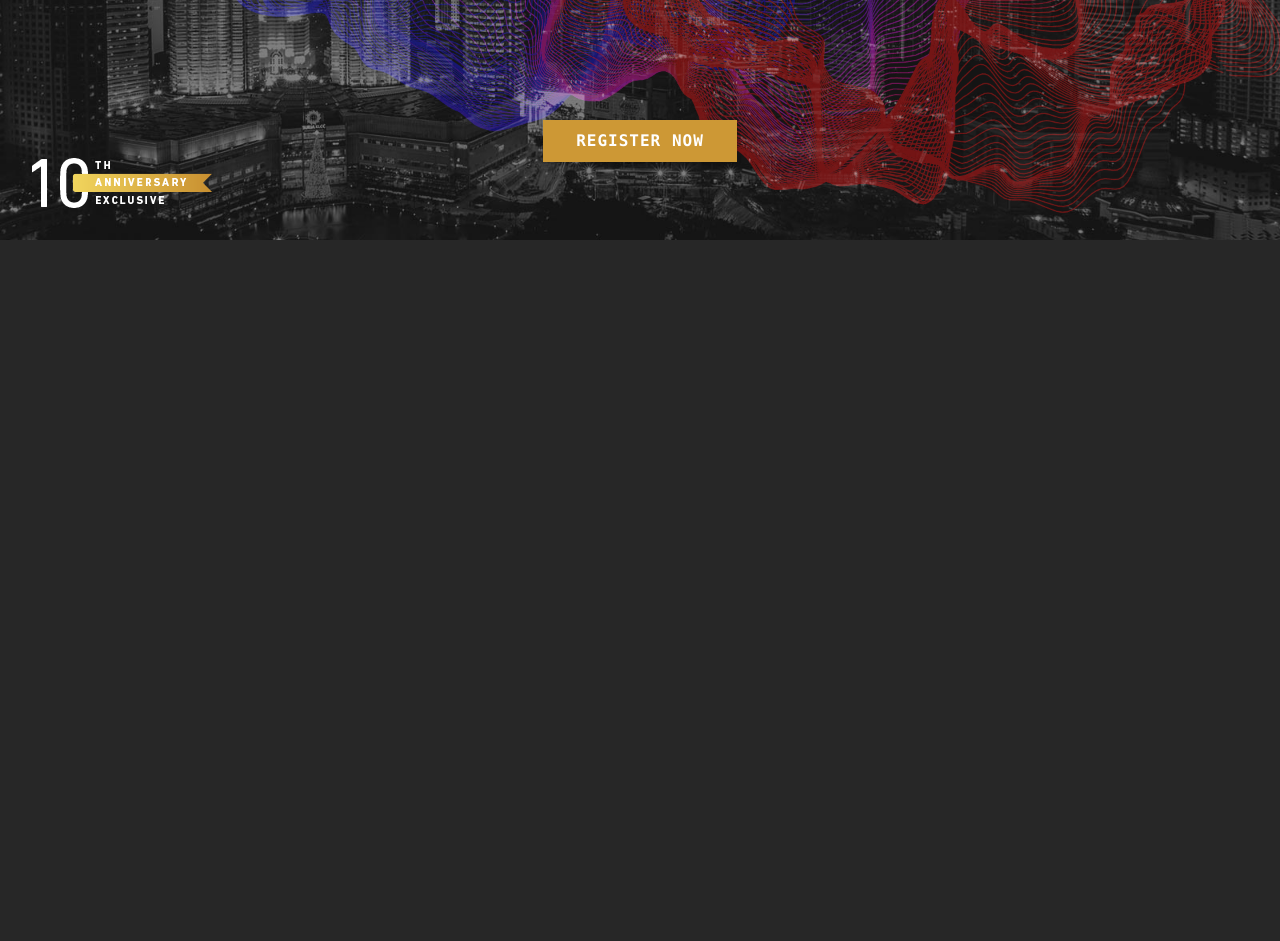
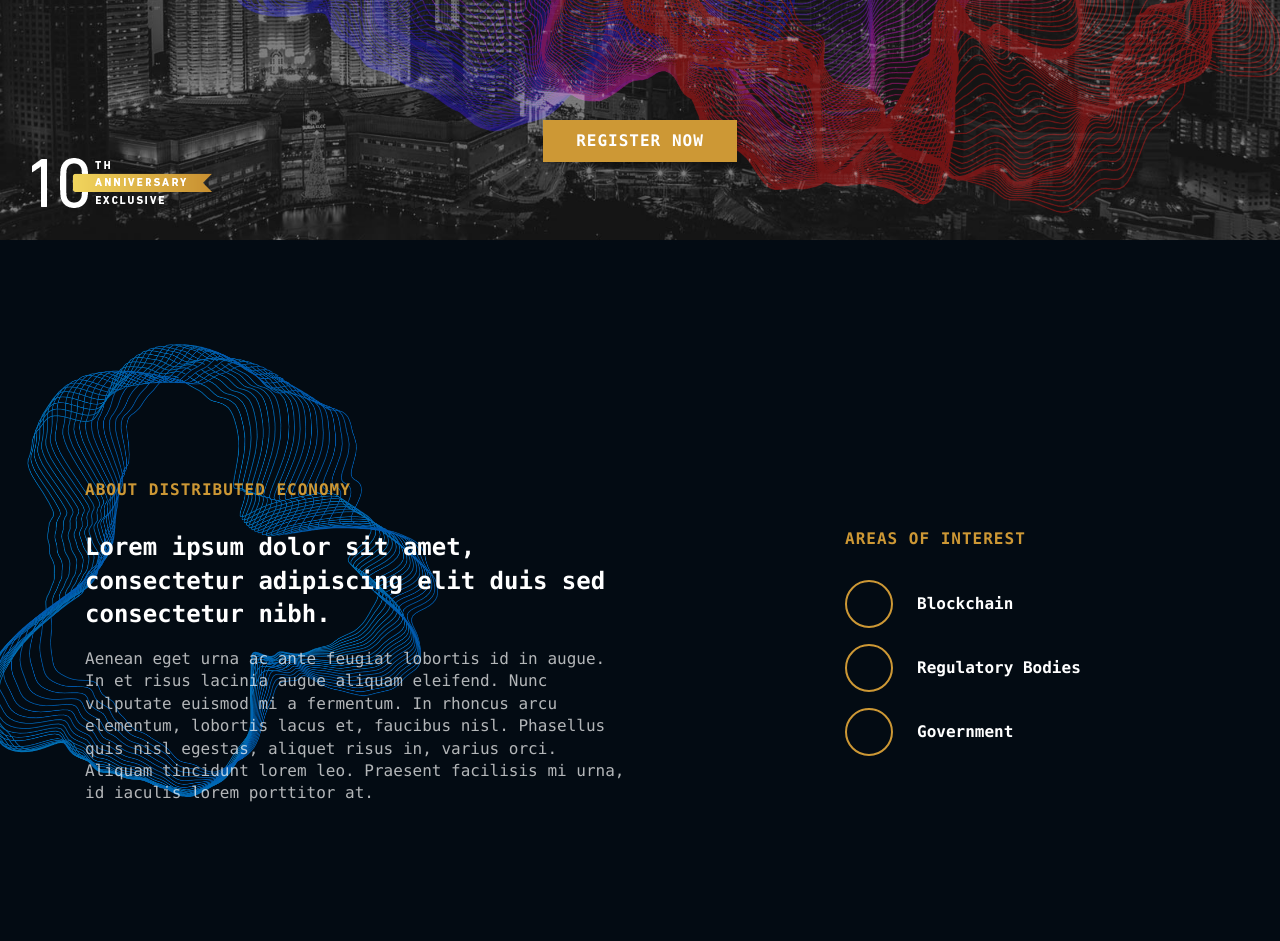
Before and after one commit to jamesssooi/ycm-summit-2018, a PHP site: page / in a window 1280 px wide. Shown: the part 560-1501 px from the top of the page. Before the commit the page ends 800 px from the top, so only its background shows below. Run offline with PHP 8.4, Linux system fonts and the light colour scheme; style sheets or scripts are compiled from the project's sources.

Commit message:
Implement About DE section

```diff
--- a/src/index.html
+++ b/src/index.html
@@ -70,6 +70,74 @@
   </div>
 </section>
 
+
+<!-- About DE -->
+<section class="about-de section">
+  <div class="container">
+    <article class="row align-items-center">
+
+      <div class="col-6 position-relative">
+        <img class="about-de-pattern" src="img/pattern-01.png" role="presentation">
+        <div class="about-de-body">
+          <header class="section-header">
+            <h2 class="section-title">About Distributed Economy</h2>
+          </header>
+          <p class="about-de-body__pullout">
+            Lorem ipsum dolor sit amet, consectetur adipiscing elit duis sed
+            consectetur nibh.
+          </p>
+          <p>
+            Aenean eget urna ac ante feugiat lobortis id in augue. In et risus
+            lacinia augue aliquam eleifend. Nunc vulputate euismod mi a fermentum.
+            In rhoncus arcu elementum, lobortis lacus et, faucibus nisl. Phasellus
+            quis nisl egestas, aliquet risus in, varius orci. Aliquam tincidunt
+            lorem leo. Praesent facilisis mi urna, id iaculis lorem porttitor at.
+          </p>
+        </div>
+      </div>
+
+      <div class="col-4 offset-2">
+        <header class="section-header">
+          <h3 class="section-title">Areas of Interest</h3>
+        </header>
+        <ul class="about-de-areas">
+          <li class="about-de-areas__item">
+            <div class="about-de-areas__icon">
+              <svg class="icon">
+                <use xlink:href="svg/sprites.svg#icon-chevron-down"></use>
+              </svg>
+            </div>
+            <span class="about-de-areas__title">
+              Blockchain
+            </span>
+          </li>
+          <li class="about-de-areas__item">
+            <div class="about-de-areas__icon">
+              <svg class="icon">
+                <use xlink:href="svg/sprites.svg#icon-chevron-down"></use>
+              </svg>
+            </div>
+            <span class="about-de-areas__title">
+              Regulatory Bodies
+            </span>
+          </li>
+          <li class="about-de-areas__item">
+            <div class="about-de-areas__icon">
+              <svg class="icon">
+                <use xlink:href="svg/sprites.svg#icon-chevron-down"></use>
+              </svg>
+            </div>
+            <span class="about-de-areas__title">
+              Government
+            </span>
+          </li>
+        </ul>
+      </div>
+
+    </article>
+  </div>
+</section>
+
 <!-- Scripts -->
 <script src="https://code.jquery.com/jquery-3.3.1.slim.min.js" integrity="sha384-q8i/X+965DzO0rT7abK41JStQIAqVgRVzpbzo5smXKp4YfRvH+8abtTE1Pi6jizo" crossorigin="anonymous"></script>
 <script src="https://stackpath.bootstrapcdn.com/bootstrap/4.1.3/js/bootstrap.min.js" integrity="sha384-ChfqqxuZUCnJSK3+MXmPNIyE6ZbWh2IMqE241rYiqJxyMiZ6OW/JmZQ5stwEULTy" crossorigin="anonymous"></script>
--- a/src/sass/base/_layout.scss
+++ b/src/sass/base/_layout.scss
@@ -15,6 +15,6 @@
 $spacing-9: 3.5rem;  // 56px
 $spacing-10: 4rem;   // 64px
 
-html {
+html, body {
   background-color: #030b13;
 }
--- /dev/null
+++ b/src/sass/components/_sections.scss
@@ -0,0 +1,25 @@
+/**
+ * @component Sections
+ */
+
+.section {
+  padding-top: 120px;
+  padding-bottom: 120px;
+}
+
+
+/* Section Header
+/* -------------------------------------------------------------------------- */
+.section-header {
+  margin-bottom: $spacing-6;
+}
+
+.section-title {
+  text-transform: uppercase;
+  letter-spacing: 1px;
+  color: $color-primary;
+  font-weight: bold;
+  font-size: 16px;
+  margin-top: 0;
+  margin-bottom: $spacing-4;
+}
--- a/src/sass/main.scss
+++ b/src/sass/main.scss
@@ -18,6 +18,7 @@
 @import 'components/navigation';
 @import 'components/svg-icons';
 @import 'components/buttons';
+@import 'components/sections';
 
 
 /* Page Imports
--- a/src/sass/pages/_home.scss
+++ b/src/sass/pages/_home.scss
@@ -81,3 +81,65 @@
   width: 14px;
   height: 14px;
 }
+
+
+/* About DE
+/* -------------------------------------------------------------------------- */
+.about-de {
+  padding-top: 240px;
+  color: rgba(white, 0.7);
+  overflow: hidden;
+}
+
+.about-de-pattern {
+  position: absolute;
+  top: 0;
+  left: 0;
+  transform: translate(-20%, -30%);
+  width: 460px;
+  z-index: 1;
+}
+
+.about-de-body {
+  position: relative;
+  z-index: 2;
+}
+
+.about-de-body__pullout {
+  font-size: $font-size-3;
+  font-weight: bold;
+  color: white;
+}
+
+.about-de-areas {
+  @include m-list-unstyled;
+}
+
+.about-de-areas__item {
+  display: flex;
+  align-items: center;
+  margin-bottom: $spacing-4;
+}
+
+.about-de-areas__icon {
+  position: relative;
+  width: 48px;
+  height: 48px;
+  border: 2px solid $color-primary;
+  border-radius: 50%;
+  margin-right: $spacing-5;
+}
+
+.about-de-areas__icon .icon {
+  position: absolute;
+  top: 50%;
+  left: 50%;
+  transform: translate(-50%, -50%);
+  width: 16px;
+  height: 16px;
+}
+
+.about-de-areas__title {
+  font-weight: bold;
+  color: white;
+}
```
Also changed, not shown: src/img/pattern-01.png (added).
